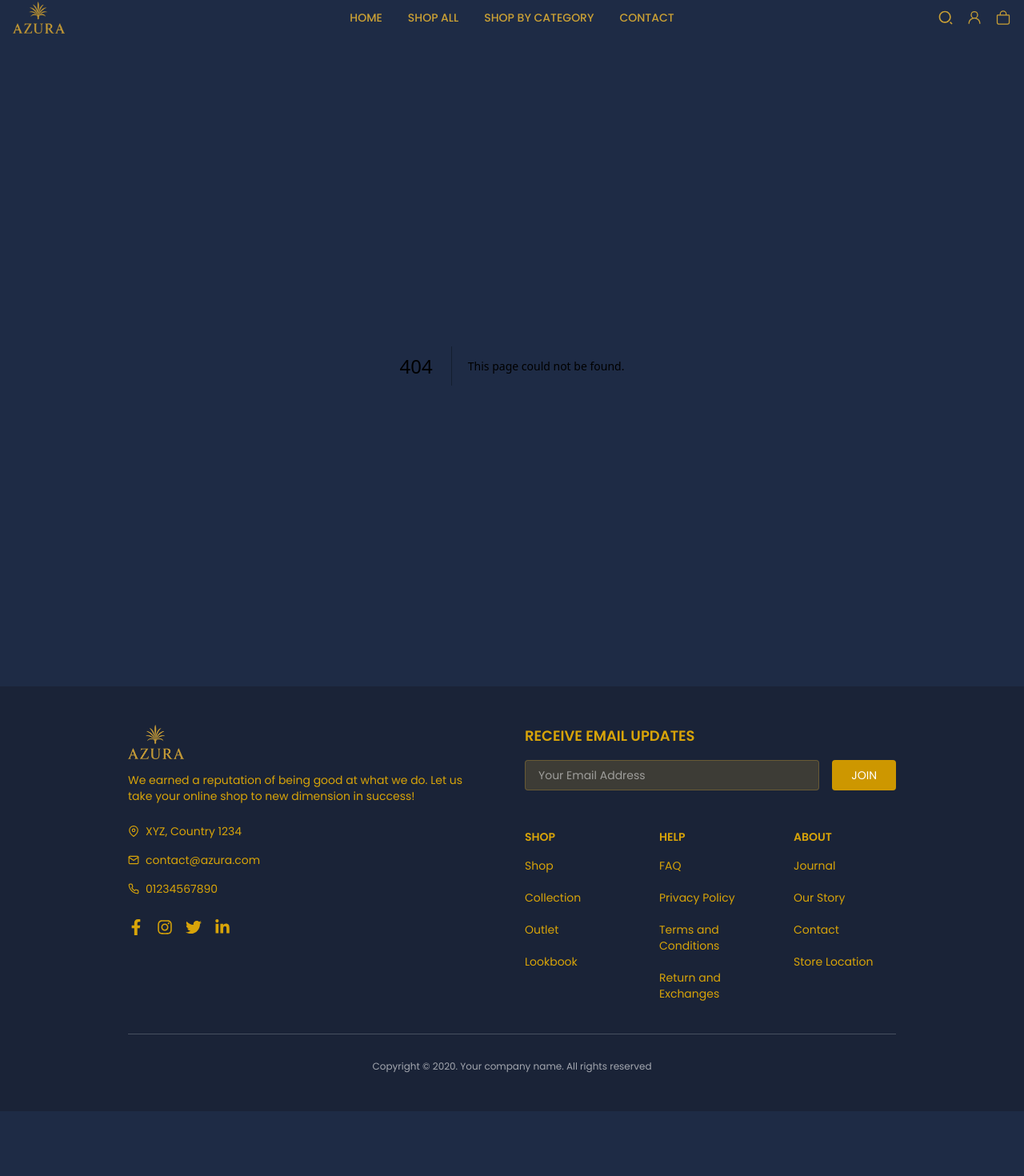
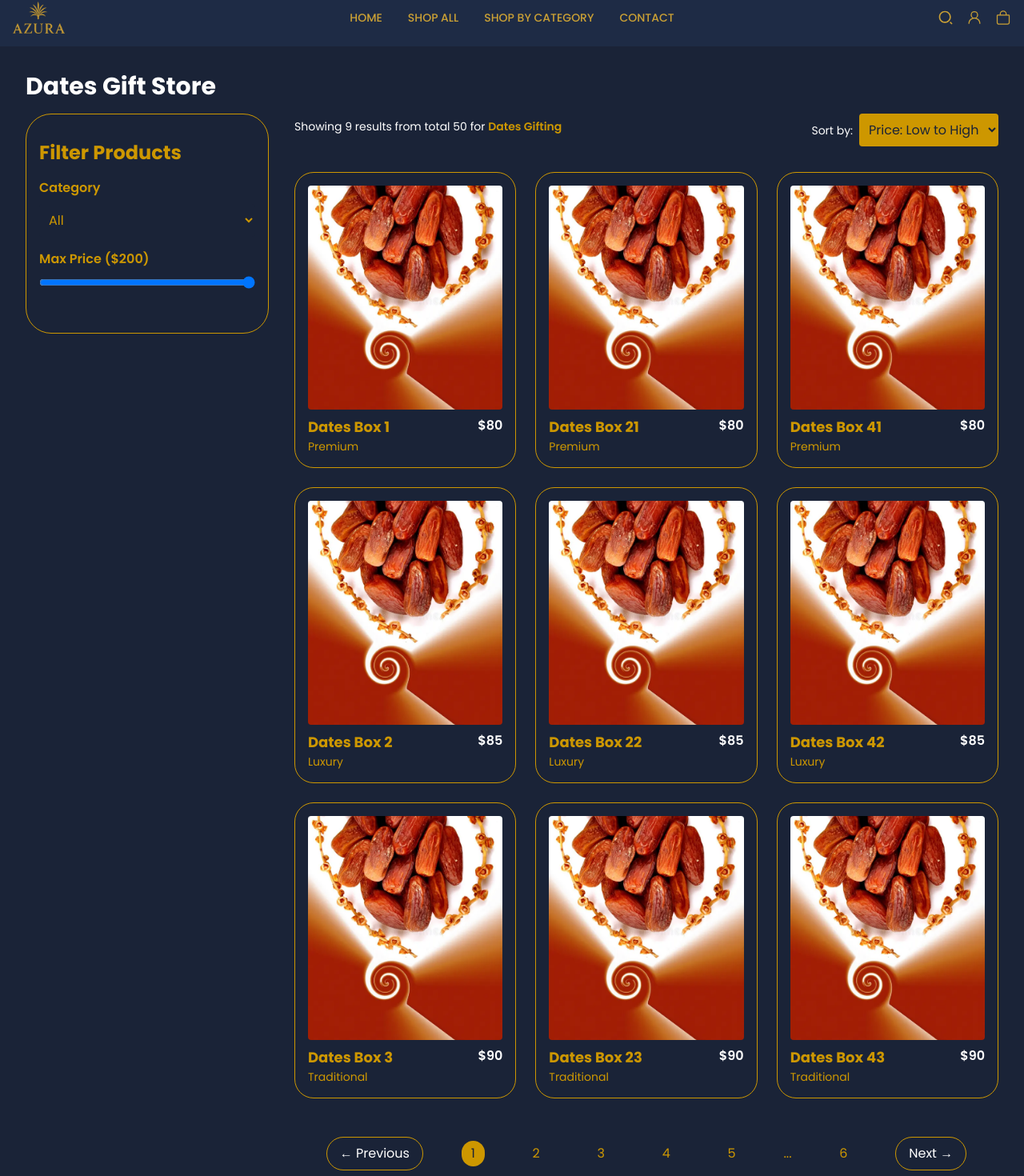
Before and after one commit to Farman-Ali-1/matin, a Next.js app: page /filters in a window 1280 px wide. Before the commit this address had no page. Shown: the part 14-1484 px from the top of the page at 80% size. Before the commit the page ends 1403 px from the top, so only its background shows below. Built offline with nearby package versions, Linux system fonts and the light colour scheme.

Commit message:
added a filter page as well

```diff
--- /dev/null
+++ b/src/app/(pages)/filters/page.tsx
@@ -0,0 +1,194 @@
+'use client'
+import Image from "next/image";
+import { useState } from "react";
+
+const products = Array.from({ length: 50 }, (_, i) => ({
+  id: i + 1,
+  name: `Dates Box ${i + 1}`,
+  price: 80 + (i * 5) % 100,
+  category: ["Premium", "Luxury", "Traditional", "Standard"][
+    i % 4
+  ],
+  image: "/assets/dates5.webp",
+}));
+
+export default function Home() {
+  const [selectedCategory, setSelectedCategory] = useState("All");
+  const [maxPrice, setMaxPrice] = useState(200);
+  const [sortBy, setSortBy] = useState("lowToHigh");
+  const [currentPage, setCurrentPage] = useState(1);
+
+  const productsPerPage = 9;
+
+  const filteredProducts = products
+    .filter((p) =>
+      selectedCategory === "All" ? true : p.category === selectedCategory
+    )
+    .filter((p) => p.price <= maxPrice)
+    .sort((a, b) =>
+      sortBy === "lowToHigh" ? a.price - b.price : b.price - a.price
+    );
+
+  const totalPages = Math.ceil(filteredProducts.length / productsPerPage);
+  const startIndex = (currentPage - 1) * productsPerPage;
+  const paginatedProducts = filteredProducts.slice(
+    startIndex,
+    startIndex + productsPerPage
+  );
+
+  const handlePageChange = (page) => {
+    if (page >= 1 && page <= totalPages) {
+      setCurrentPage(page);
+    }
+  };
+
+  return (
+    <main className="min-h-screen bg-background text-white p-8">
+      <h1 className="text-3xl font-bold mb-4">Dates Gift Store</h1>
+
+      <div className="flex flex-col md:flex-row gap-8">
+        {/* Sidebar */}
+        <aside className="w-full h-fit text-primary border-primary border md:w-1/4 bg-background px-4 py-8 rounded-4xl">
+          <h2 className="text-2xl font-bold mb-4">Filter Products</h2>
+
+          <div className="mb-4">
+            <label className="block mb-2 font-semibold">Category</label>
+            <select
+              value={selectedCategory}
+              onChange={(e) => setSelectedCategory(e.target.value)}
+              className="w-full p-2 bg-background rounded"
+            >
+              <option value="All">All</option>
+              <option value="Premium">Premium</option>
+              <option value="Luxury">Luxury</option>
+              <option value="Traditional">Traditional</option>
+              <option value="Standard">Standard</option>
+            </select>
+          </div>
+
+          <div className="mb-4">
+            <label className="block mb-2 font-semibold">Max Price (${maxPrice})</label>
+            <input
+              type="range"
+              min="50"
+              max="200"
+              step="5"
+              value={maxPrice}
+              onChange={(e) => setMaxPrice(e.target.value)}
+              className="w-full"
+            />
+          </div>
+        </aside>
+
+        <div className="flex-1 flex flex-col gap-4">
+          {/* Top Bar with Applied Filters & Sort By */}
+          <div className="flex flex-col md:flex-row md:items-center md:justify-between bg-background mb-4">
+            <div className="mb-4 md:mb-0">
+              <p className="text-sm">
+                Showing {paginatedProducts.length} results from total{" "}
+                {filteredProducts.length} for{" "}
+                <span className="text-primary font-semibold">Dates Gifting</span>
+              </p>
+              <div className="flex flex-wrap gap-2 mt-2">
+                {selectedCategory !== "All" && (
+                  <span className="px-3 py-1 bg-primary text-background rounded-full text-xs">
+                    {selectedCategory} ✕
+                  </span>
+                )}
+                {maxPrice !== 200 && (
+                  <span className="px-3 py-1 bg-primary text-background rounded-full text-xs">
+                    Under ${maxPrice} ✕
+                  </span>
+                )}
+              </div>
+            </div>
+
+            <div>
+              <label className="mr-2 text-sm">Sort by:</label>
+              <select
+                value={sortBy}
+                onChange={(e) => setSortBy(e.target.value)}
+                className="p-2 bg-primary text-background rounded"
+              >
+                <option value="lowToHigh">Price: Low to High</option>
+                <option value="highToLow">Price: High to Low</option>
+              </select>
+            </div>
+          </div>
+
+          {/* Products */}
+          <section className="grid grid-cols-1 sm:grid-cols-2 lg:grid-cols-3 gap-6">
+            {paginatedProducts.map((product) => (
+              <div
+                key={product.id}
+                className="bg-background text-primary border border-primary p-4 rounded-3xl"
+              >
+                <Image
+                  height={260}
+                  width={160}
+                  src={product.image}
+                  alt={product.name}
+                  className="w-full h-70 object-cover rounded mb-2"
+                />
+                <div className="flex justify-between">
+                  <h3 className="text-lg font-bold">{product.name}</h3>
+                  <p className="text-white font-semibold">${product.price}</p>
+                </div>
+                <p className="text-sm">{product.category}</p>
+              </div>
+            ))}
+          </section>
+
+          {/* Pagination */}
+          <div className="flex items-center  justify-evenly gap-2 mt-8">
+            <button
+              onClick={() => handlePageChange(currentPage - 1)}
+              disabled={currentPage === 1}
+              className="border border-primary px-4 py-2 rounded-full flex items-center gap-1"
+            >
+              ← Previous
+            </button>
+
+            {[...Array(totalPages).keys()].slice(0, 5).map((i) => (
+              <button
+                key={i + 1}
+                onClick={() => handlePageChange(i + 1)}
+                className={`px-3 py-1 rounded-full ${
+                  currentPage === i + 1
+                    ? "bg-primary text-background"
+                    : "text-primary"
+                }`}
+              >
+                {i + 1}
+              </button>
+            ))}
+
+            {totalPages > 5 && (
+              <>
+                <span className="text-primary">...</span>
+                <button
+                  onClick={() => handlePageChange(totalPages)}
+                  className={`px-3 py-1 rounded-full ${
+                    currentPage === totalPages
+                      ? "bg-primary text-background"
+                      : "text-primary"
+                  }`}
+                >
+                  {totalPages}
+                </button>
+              </>
+            )}
+
+            <button
+              onClick={() => handlePageChange(currentPage + 1)}
+              disabled={currentPage === totalPages}
+              className="border border-primary px-4 py-2 rounded-full flex items-center gap-1"
+            >
+              Next →
+            </button>
+          </div>
+        </div>
+      </div>
+    </main>
+  );
+}
```
Also changed, not shown: public/assets/dates5.webp (added).
